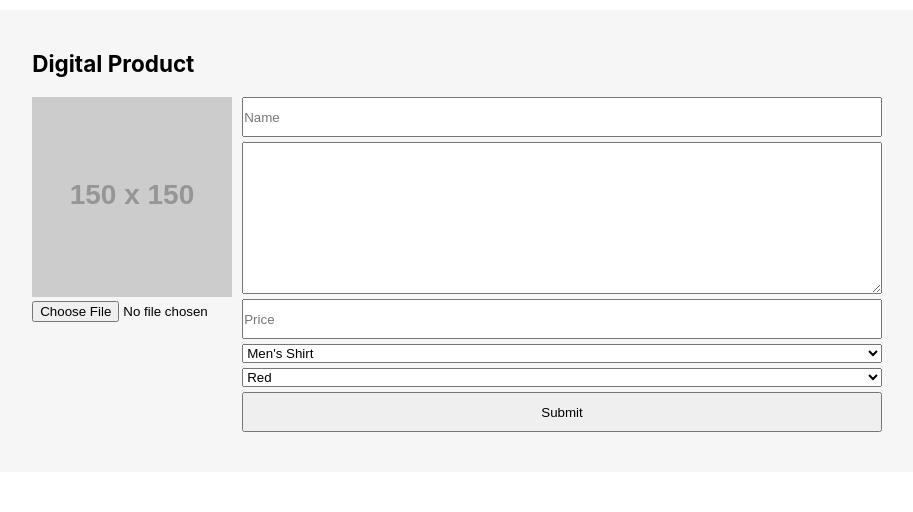
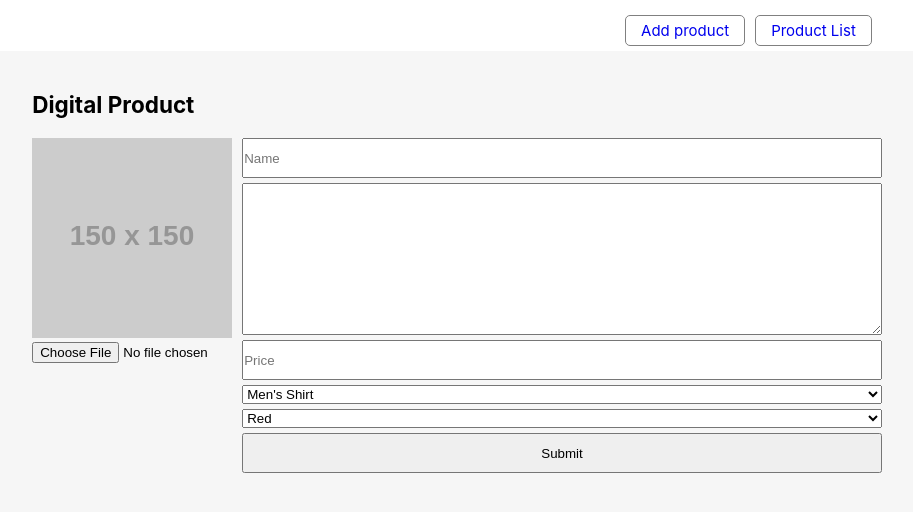
Before and after one commit to ocranbillions/venstore-fe, a React (Create React App) app: page / in a window 1280 px wide. Shown: the top 512 px of the page, without its empty margins (183-1096 px from the left). Built offline with nearby package versions, Linux system fonts and the light colour scheme.

Commit message:
feat(LAYOUT): Add site navigation

```diff
--- a/src/App.js
+++ b/src/App.js
@@ -4,12 +4,15 @@ import { BrowserRouter as Router, Route, Switch } from 'react-router-dom';
 import Form from './components/form/Form';
 import Product from './components/single_product/Product';
 import ProductList from './components/product_list/ProductList';
+import Nav from './components/layout/navigation/Nav'
 import store from './redux/store';
+import './app.scss';
 
 
 const App = () => (
     <Provider store={store}>
         <Router>
+            <Nav/>
             <section className="container">
                 <Switch>
                     <Route exact path='/' component={Form} />
--- /dev/null
+++ b/src/app.scss
@@ -0,0 +1,81 @@
+.container {
+    width: 90%;
+    max-width: 120rem;
+    display: flex;
+    margin: 0 auto;
+    justify-content: space-between;
+    background: #F6F6F6;
+    padding: 20px;
+}
+
+.inner-container{
+    width: 80%;
+    padding: 20px;
+    margin: 0 auto;
+}
+
+.wrapper {
+    width: 90%;
+    max-width: 120rem;
+    display: flex;
+    margin: 0 auto;
+    justify-content: flex-end;
+    padding: 0 20px;
+}
+/* @media only screen and (max-width: 767px) {
+
+} */
+
+.mb-5 {
+  margin-bottom: 5px;
+}
+
+.mt-5 {
+    margin-top: 5px;
+}
+
+.mt-10 {
+    margin-top: 10px;
+}
+
+.mb-10 {
+    margin-bottom: 10px;
+}
+
+/* ====== Alerts ====== */
+
+.alert {
+    margin-top: 1rem;
+    opacity: 0.9;
+    text-align: center;
+    font-size: 1.2rem;
+}
+
+.alert-primary {
+    color: #fff;
+}
+
+.alert-light {
+    background: var(--light-color);
+    color: #333;
+}
+
+.alert-dark {
+    background: var(--dark-color);
+    color: #fff;
+}
+
+.alert-danger {
+    color: red;
+}
+
+.alert-success {
+    background: var(--success-color);
+    color: #fff;
+}
+
+.alert-white {
+    background: #fff;
+    color: #333;
+    border: #ccc solid 1px;
+}
--- /dev/null
+++ b/src/components/layout/navigation/Nav.js
@@ -0,0 +1,14 @@
+import React from 'react'
+import { Link } from 'react-router-dom';
+import './nav.scss'
+
+export default function Nav() {
+    return (
+        <div className="wrapper">
+            <div className="flex-container">
+                <Link to="/" className="nav-links">Add product</Link>
+                <Link to="/products" className="nav-links">Product List</Link>
+            </div>
+        </div>
+    )
+}
--- /dev/null
+++ b/src/components/layout/navigation/nav.scss
@@ -0,0 +1,15 @@
+.flex-container {
+    display: flex;
+    justify-content: flex-end;
+    width: 80%;
+    padding: 5px 20px;
+    margin: 0 auto;
+}
+
+.nav-links {
+    margin-right: 10px;
+    padding: 5px 15px;
+    border-radius: 5px;
+    border: 1px solid grey;
+    text-decoration: none;
+}
--- a/src/components/product_list/ProductList.js
+++ b/src/components/product_list/ProductList.js
@@ -1,6 +1,7 @@
 import React, { useEffect } from 'react';
 import { connect } from 'react-redux';
 import PropTypes from 'prop-types';
+import { Link } from 'react-router-dom';
 import { fetchProductList } from '../../redux/actions/product.action';
 import './productList.scss'
 
@@ -18,11 +19,13 @@ const ProductList = ({ products, fetchProductList, fetching }) => {
             <div className="list mt-10">
                 {
                     products.map(item => (
-                        <div className="product-card mb-10">
-                            <p>ID: {item.id}</p>
-                            <p>Name: {item.name}</p>
-                            <p>Price: ${item.price}</p>
-                        </div>
+                        <Link to={`/products/${item.id}`} className="product-card mb-10">
+                            <div className="">
+                                <p>ID: {item.id}</p>
+                                <p>Name: {item.name}</p>
+                                <p>Price: ${item.price}</p>
+                            </div>
+                        </Link>
                     ))
                 }
             </div>
--- a/src/components/product_list/productList.scss
+++ b/src/components/product_list/productList.scss
@@ -0,0 +1,9 @@
+.product-card {
+    border: 1px solid grey;
+    margin-bottom: 15px;
+    padding: 10px;
+    border-radius: 10px;
+    display: block;
+    text-decoration: none;
+    color: black;
+}
--- a/src/index.css
+++ b/src/index.css
@@ -24,77 +24,3 @@ code {
     font-family: source-code-pro, Menlo, Monaco, Consolas, 'Courier New',
     monospace;
 }
-
-.container {
-    width: 90%;
-    max-width: 120rem;
-    display: flex;
-    margin: 0 auto;
-    justify-content: space-between;
-    background: #F6F6F6;
-    padding: 20px;
-}
-
-.inner-container{
-    width: 80%;
-    padding: 20px;
-    margin: 0 auto;
-}
-
-/* @media only screen and (max-width: 767px) {
-
-} */
-
-.mb-5 {
-  margin-bottom: 5px;
-}
-
-.mt-5 {
-    margin-top: 5px;
-}
-
-.mt-10 {
-    margin-top: 10px;
-}
-
-.mb-10 {
-    margin-bottom: 10px;
-}
-
-/* ====== Alerts ====== */
-
-.alert {
-    margin-top: 1rem;
-    opacity: 0.9;
-    text-align: center;
-    font-size: 1.2rem;
-}
-
-.alert-primary {
-    color: #fff;
-}
-
-.alert-light {
-    background: var(--light-color);
-    color: #333;
-}
-
-.alert-dark {
-    background: var(--dark-color);
-    color: #fff;
-}
-
-.alert-danger {
-    color: red;
-}
-
-.alert-success {
-    background: var(--success-color);
-    color: #fff;
-}
-
-.alert-white {
-    background: #fff;
-    color: #333;
-    border: #ccc solid 1px;
-}
```
